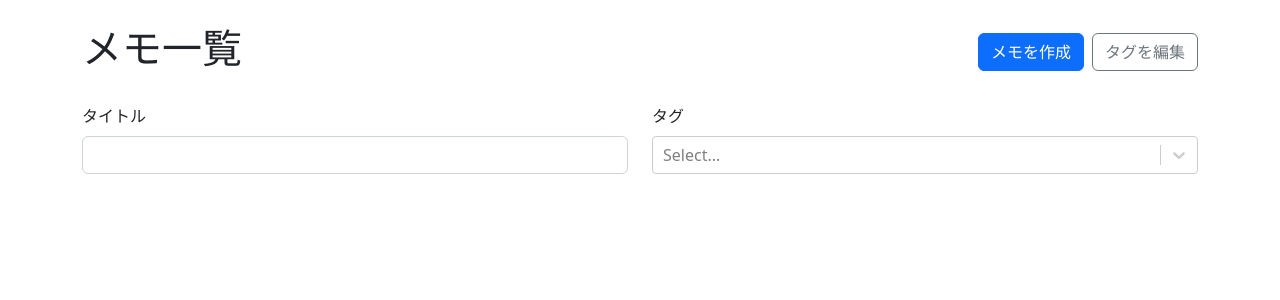
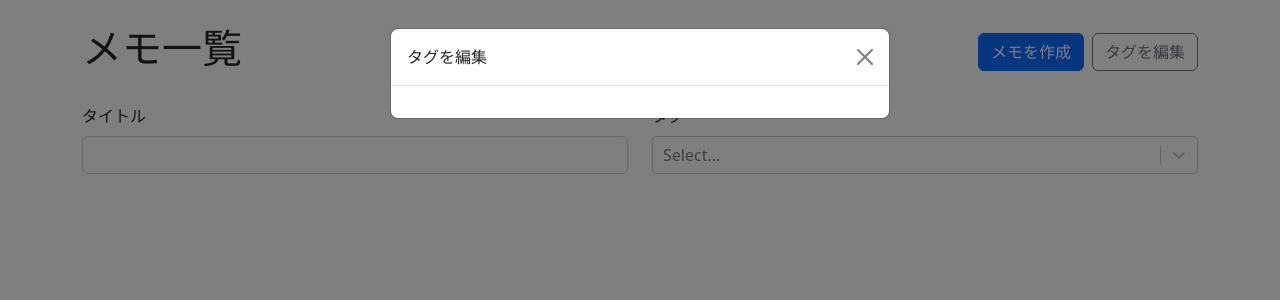
Before and after one commit to TomariRyusei/note-app-react, a React (Vite) app: page / in a window 1280 px wide. Both pictures are taken after a click on the button "タグを編集". Shown: the top 300 px of the page. Built offline with nearby package versions, Linux system fonts and the light colour scheme.

Commit message:
Implement Edit & Delete tags

```diff
--- a/src/App.tsx
+++ b/src/App.tsx
@@ -79,12 +79,37 @@
     setTags((prev) => [...prev, tag]);
   }
 
+  function updateTag(id: string, newLabel: string) {
+    setTags((prevTags) => {
+      return prevTags.map((tag) => {
+        if (tag.id === id) {
+          return { ...tag, newLabel };
+        } else {
+          return tag;
+        }
+      });
+    });
+  }
+
+  function deleteTag(id: string) {
+    setTags((prevTags) => {
+      return prevTags.filter((tag) => tag.id !== id);
+    });
+  }
+
   return (
     <Container className="my-4">
       <Routes>
         <Route
           path="/"
-          element={<MemoList availableTags={tags} Memos={MemosWithTags} />}
+          element={
+            <MemoList
+              availableTags={tags}
+              Memos={MemosWithTags}
+              onUpdateTag={updateTag}
+              onDeleteTag={deleteTag}
+            />
+          }
         ></Route>
         <Route
           path="/new"
--- /dev/null
+++ b/src/EditTagsModal.tsx
@@ -0,0 +1,49 @@
+import { Form, Modal, Row, Stack, Col, Button } from "react-bootstrap";
+import { Tag } from "./App";
+
+type EditTagsModalProps = {
+  show: boolean;
+  availableTags: Tag[];
+  handleClose: () => void;
+  onDeleteTag: (id: string) => void;
+  onUpdateTag: (id: string, newLabel: string) => void;
+};
+
+export const EditTagsModal = ({
+  show,
+  availableTags,
+  handleClose,
+  onUpdateTag,
+  onDeleteTag,
+}: EditTagsModalProps) => {
+  return (
+    <Modal show={show} onHide={handleClose}>
+      <Modal.Header closeButton>タグを編集</Modal.Header>
+      <Modal.Body>
+        <Form>
+          <Stack gap={2}>
+            {availableTags.map((tag) => (
+              <Row key={tag.id}>
+                <Col>
+                  <Form.Control
+                    type="text"
+                    value={tag.label}
+                    onChange={(e) => onUpdateTag(tag.id, e.target.value)}
+                  />
+                </Col>
+                <Col xs="auto">
+                  <Button
+                    onClick={() => onDeleteTag(tag.id)}
+                    variant="outline-danger"
+                  >
+                    &times;
+                  </Button>
+                </Col>
+              </Row>
+            ))}
+          </Stack>
+        </Form>
+      </Modal.Body>
+    </Modal>
+  );
+};
--- a/src/MemoList.tsx
+++ b/src/MemoList.tsx
@@ -1,18 +1,10 @@
-import {
-  Badge,
-  Button,
-  Card,
-  Col,
-  Form,
-  Modal,
-  Row,
-  Stack,
-} from "react-bootstrap";
+import { Badge, Button, Card, Col, Form, Row, Stack } from "react-bootstrap";
 import { useMemo, useState } from "react";
 import { Link } from "react-router-dom";
 import ReactSelect from "react-select";
 import { Tag } from "./App";
 import { MemoCard } from "./MemoCard";
+import { EditTagsModal } from "./EditTagsModal";
 
 // 一覧に必要な情報のみに絞ったMemo
 export type SimplifiedMemo = {
@@ -24,11 +16,19 @@
 type MemoListProps = {
   availableTags: Tag[];
   Memos: SimplifiedMemo[];
+  onUpdateTag: (id: string, newLabel: string) => void;
+  onDeleteTag: (id: string) => void;
 };
 
-export const MemoList = ({ availableTags, Memos }: MemoListProps) => {
+export const MemoList = ({
+  availableTags,
+  Memos,
+  onUpdateTag,
+  onDeleteTag,
+}: MemoListProps) => {
   const [selectedTags, setSelectedTags] = useState<Tag[]>([]);
   const [title, setTitle] = useState("");
+  const [editTagsModalIsOpen, setEditTagsModalIsOpen] = useState(false);
 
   // メモ検索処理
   const filteredMemos = useMemo(() => {
@@ -55,7 +55,11 @@
             <Link to="/new">
               <Button variant="primary">メモを作成</Button>
             </Link>
-            <Button variant="outline-secondary" type="button">
+            <Button
+              variant="outline-secondary"
+              type="button"
+              onClick={() => setEditTagsModalIsOpen(true)}
+            >
               タグを編集
             </Button>
           </Stack>
@@ -103,6 +107,13 @@
           </Col>
         ))}
       </Row>
+      <EditTagsModal
+        onUpdateTag={onUpdateTag}
+        onDeleteTag={onDeleteTag}
+        show={editTagsModalIsOpen}
+        availableTags={availableTags}
+        handleClose={() => setEditTagsModalIsOpen(false)}
+      />
     </>
   );
 };
```
